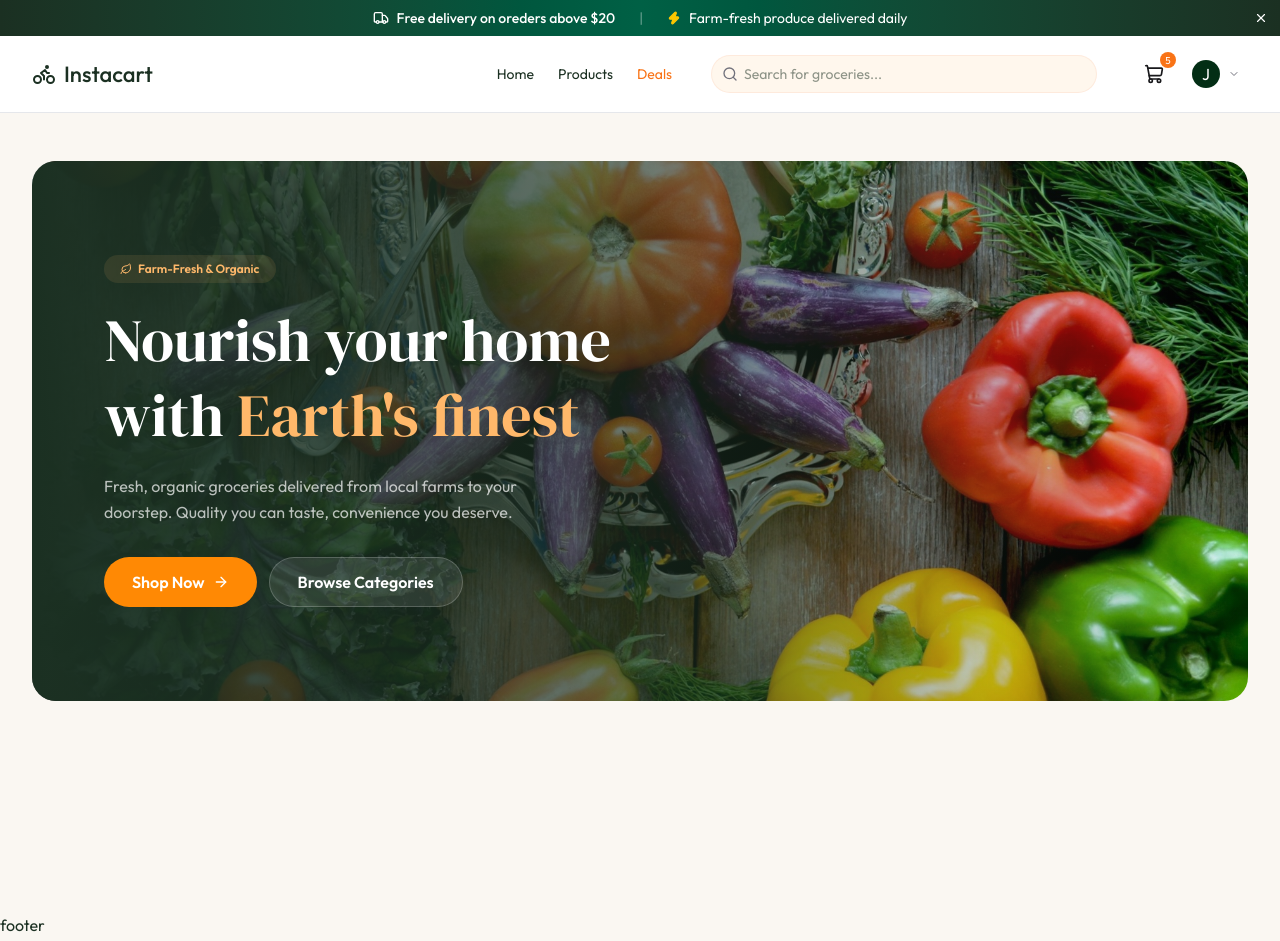
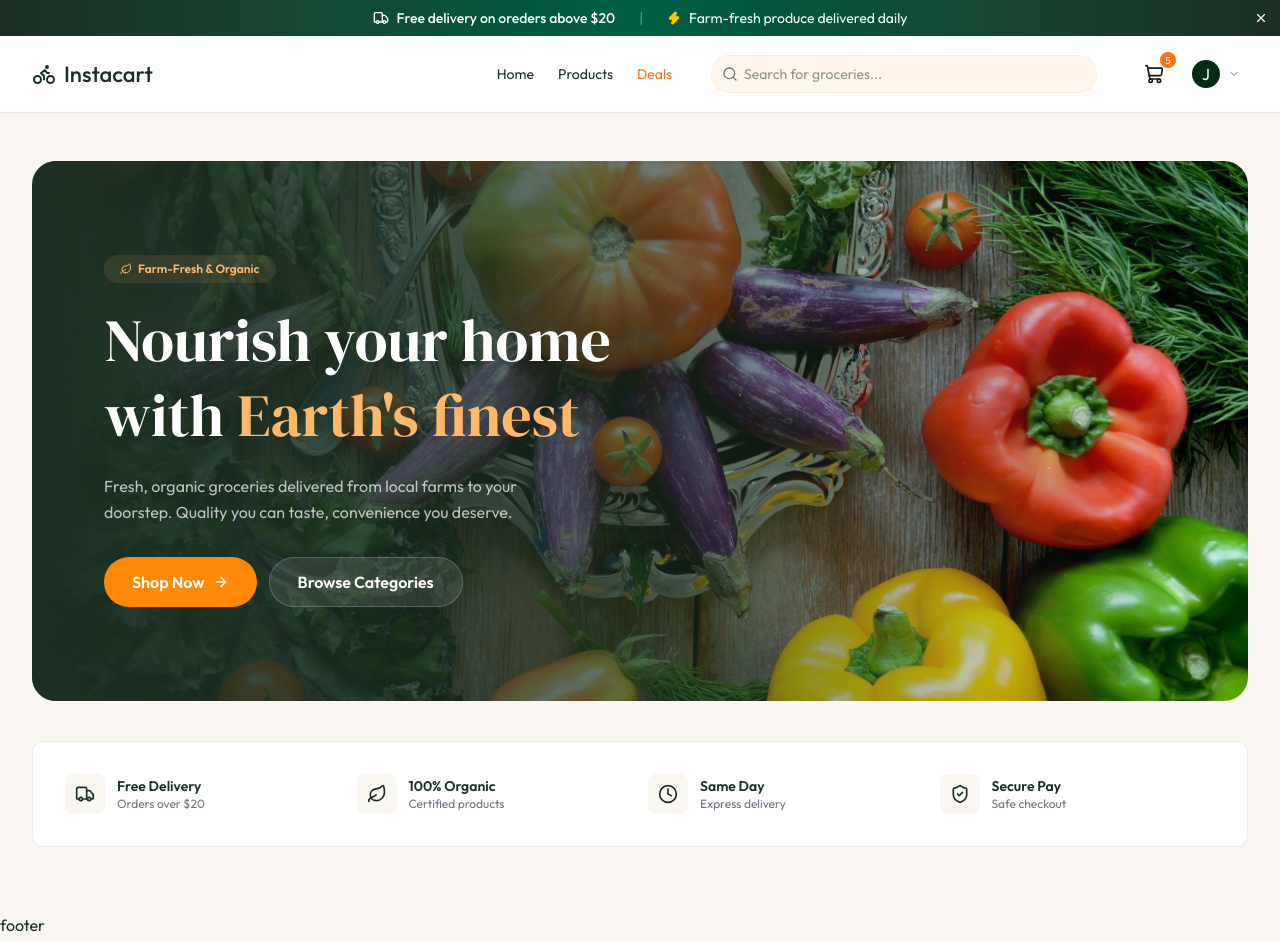
Before and after one commit to Obitope-Eniola-Nathaniel/grocery-delivery-app, a React (Vite) app in the folder frontend/: page / in a window 1280 px wide. Shown: the top 941 px of the page. Built offline with nearby package versions, Linux system fonts and the light colour scheme; the HTML template or start-up script is replaced by a standard one.

Commit message:
feat: Home Feature

```diff
--- /dev/null
+++ b/frontend/src/components/Home/Features.tsx
@@ -0,0 +1,27 @@
+import { heroSectionData } from "../../assets/assets"
+
+
+function Features() {
+  return (
+    <section className="bg-white py-5 border border-app-border/80 rounded-xl">
+        <div className="mx-auto px-4 sm:px-6 lg:px-8">
+            <div className="grid grid-cols-2 md:grid-cols-4 gap-4">
+                {heroSectionData.hero_features.map((feature, i)=> (
+                    <div key={i} className="flex items-center gap-3 py-3">
+                        <div className="size-10 rounded-lg bg-app-cream flex-center shrink-0">
+                            <feature.icon className="size-5" />
+                        </div>
+                        <div>
+                            <p className="text-sm font-semibold text-app-green">{feature.title}</p>
+                            <p className="text-xs text-app-text-light">{feature.desc}</p>
+                        </div>
+                    </div>
+                ))}
+            </div>
+        </div>
+
+    </section>
+  )
+}
+
+export default Features
--- a/frontend/src/pages/Home.tsx
+++ b/frontend/src/pages/Home.tsx
@@ -1,3 +1,4 @@
+import Features  from "../components/Home/Features"
 import Hero from "../components/Home/Hero"
 
 
@@ -5,6 +6,7 @@
   return (
     <div className="min-h-screen max-w-7xl mx-auto px-4 sm:px-6 lg:px-8 py-12">
       <Hero />
+      <Features />
     </div>
   )
 }
```
